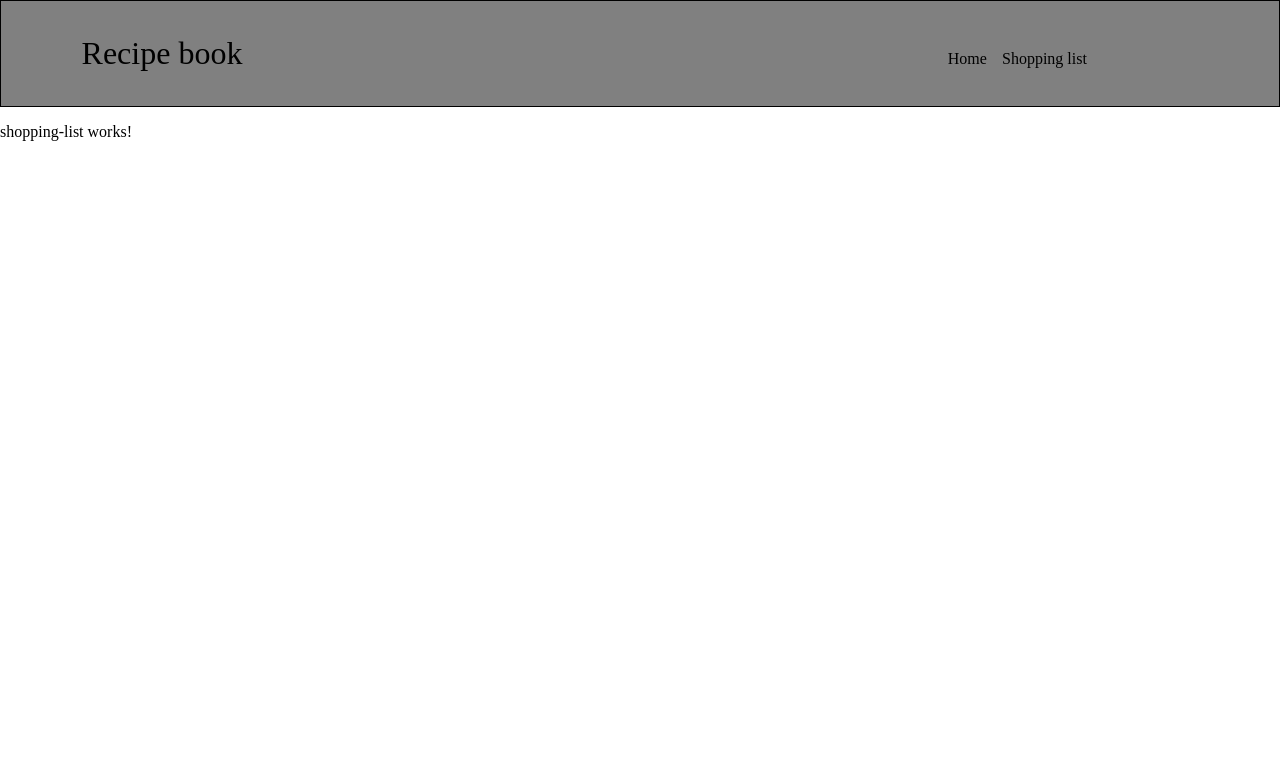
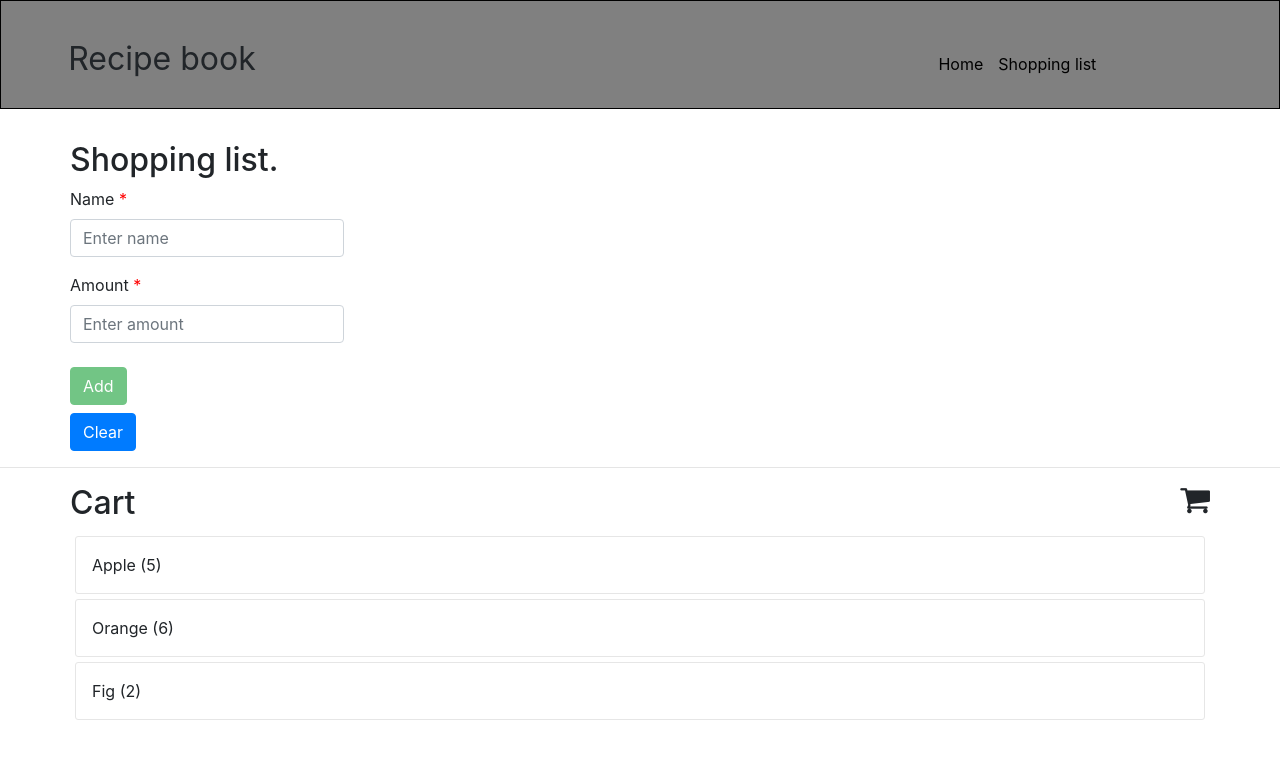
Before and after one commit to asweenravi/recipe-book, an Angular app: page /shopping in a window 1280 px wide. Shown: the top 758 px of the page. Built offline with nearby package versions, Linux system fonts and the light colour scheme.

Commit message:
Shoping list UI creation and form validations and clear functionality implementation

```diff
--- a/angular.json
+++ b/angular.json
@@ -24,7 +24,9 @@
               "src/assets"
             ],
             "styles": [
-              "src/styles.css"
+              "src/styles.css",
+              "node_modules/bootstrap/dist/css/bootstrap.min.css",
+              "node_modules/font-awesome/css/font-awesome.css"
             ],
             "scripts": []
           },
@@ -89,7 +91,9 @@
               "src/assets"
             ],
             "styles": [
-              "src/styles.css"
+              "src/styles.css",
+              "node_modules/bootstrap/dist/css/bootstrap.min.css",
+              "node_modules/font-awesome/css/font-awesome.css"
             ],
             "scripts": []
           }
--- a/package.json
+++ b/package.json
@@ -19,6 +19,8 @@
     "@angular/platform-browser": "~8.2.0",
     "@angular/platform-browser-dynamic": "~8.2.0",
     "@angular/router": "~8.2.0",
+    "bootstrap": "^4.3.1",
+    "font-awesome": "^4.7.0",
     "rxjs": "~6.4.0",
     "tslib": "^1.10.0",
     "zone.js": "~0.9.1"
--- a/src/app/app.module.ts
+++ b/src/app/app.module.ts
@@ -1,5 +1,6 @@
 import { BrowserModule } from '@angular/platform-browser';
 import { NgModule } from '@angular/core';
+import { FormsModule, ReactiveFormsModule } from '@angular/forms';
 
 import { AppRoutingModule } from './app-routing.module';
 import { AppComponent } from './app.component';
@@ -22,7 +23,9 @@ import { ShoppingComponent } from './states/shopping/shopping.component';
   ],
   imports: [
     BrowserModule,
-    AppRoutingModule
+    AppRoutingModule,
+    FormsModule,
+    ReactiveFormsModule
   ],
   providers: [],
   bootstrap: [AppComponent]
--- a/src/app/components/header/header.component.css
+++ b/src/app/components/header/header.component.css
@@ -1,6 +1,6 @@
 .header-section {
     padding: 25px 10px;
-    height: 55px;
+    height: 1%;
     min-width: 400px;
     background-color: grey;
     border: 1px solid black;
--- a/src/app/components/shopping-list/shopping-list.component.css
+++ b/src/app/components/shopping-list/shopping-list.component.css
@@ -0,0 +1,33 @@
+.shopping-heading {
+    padding-top: 2rem;
+}
+
+form button {
+    margin-top: .5rem;
+}
+
+.cart-heading {
+    width: 100%;
+}
+
+.cart-icon {
+    float:right;
+}
+
+.cart-listing {
+    width: 100%;
+}
+.cart-item {
+    border: 1px solid #e6e6e6;
+    border-radius: 3px;
+    margin: 5px;
+}
+
+.cart-item p {
+    margin:1rem;
+}
+
+.error-msg,
+.required-field {
+    color: red;
+}
--- a/src/app/components/shopping-list/shopping-list.component.html
+++ b/src/app/components/shopping-list/shopping-list.component.html
@@ -1 +1,46 @@
-<p>shopping-list works!</p>
+<section class="shopping-list">
+    <div class="container">
+        <div class="row">
+            <div class="shopping-heading">
+                <h2>Shopping list.</h2>
+            </div>
+        </div>
+        <div class="row">
+            <div class="product-addition">
+                <form [formGroup]="shoppingForm">
+                    <div class="form-group">
+                        <label for="nameField">Name <span class="required-field">*</span></label>
+                        <input type="text" class="form-control" formControlName="name" placeholder="Enter name">
+                        <small class="error-msg" *ngIf="(shoppingForm?.controls.name.dirty || shoppingForm?.controls.name.touched) && shoppingForm?.controls.name.invalid && shoppingForm?.controls.name.errors.required">
+                                Name is a required field.
+                        </small>
+                    </div>
+                    <div class="form-group">
+                        <label for="amountField">Amount <span class="required-field">*</span></label>
+                        <input type="number" class="form-control" formControlName="amount" placeholder="Enter amount">
+                        <small class="error-msg" *ngIf="(shoppingForm?.controls.amount.dirty || shoppingForm?.controls.amount.touched) && shoppingForm?.controls.amount.invalid && shoppingForm?.controls.amount.errors.required">
+                                Amount is a required field.
+                        </small>
+                    </div>
+                    <button type="submit" [disabled]="!shoppingForm.valid" class="btn btn-success">Add</button><br />
+                    <button class="btn btn-primary" (click)="revert()">Clear</button>
+                </form>
+            </div>
+        </div>
+    </div>
+    <hr />
+    <div class="container">
+        <div class="row">
+            <div class="cart-heading">
+                <h2>Cart<i class="fa fa-shopping-cart cart-icon" aria-hidden="true"></i></h2>
+            </div>
+        </div>
+        <div class="row">
+            <div class="cart-listing">
+                <div class="cart-item" *ngFor="let item of cartItems">
+                    <p>{{item.name}} ({{item.amount}})</p>
+                </div>
+            </div>
+        </div>
+    </div>
+</section>
--- a/src/app/components/shopping-list/shopping-list.component.ts
+++ b/src/app/components/shopping-list/shopping-list.component.ts
@@ -1,4 +1,5 @@
 import { Component, OnInit } from '@angular/core';
+import { FormGroup, FormControl, Validators } from '@angular/forms';
 
 @Component({
   selector: 'app-shopping-list',
@@ -7,9 +8,33 @@ import { Component, OnInit } from '@angular/core';
 })
 export class ShoppingListComponent implements OnInit {
 
+  shoppingForm = new FormGroup({
+    name: new FormControl('',[Validators.required]),
+    amount: new FormControl('',[Validators.required])
+  });
+
+  cartItems: any = [
+    {
+      name: 'Apple',
+      amount: '5'
+    },
+    {
+      name: 'Orange',
+      amount: '6'
+    },
+    {
+      name: 'Fig',
+      amount: '2'
+    },
+  ]
+
   constructor() { }
 
   ngOnInit() {
   }
 
+  revert() {
+    this.shoppingForm.reset()
+  }
+
 }
--- a/src/styles.css
+++ b/src/styles.css
@@ -2,4 +2,5 @@
 
 body {
     margin: 0;
+    font-family: Arial, Helvetica, sans-serif;
 }
```
Also changed, not shown: 1 other file (tests, documents, lock files or other folders).
